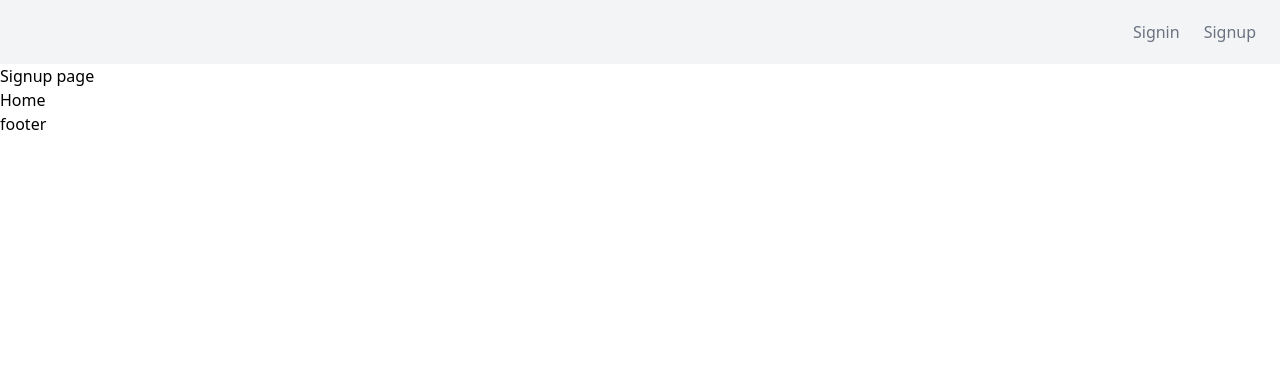
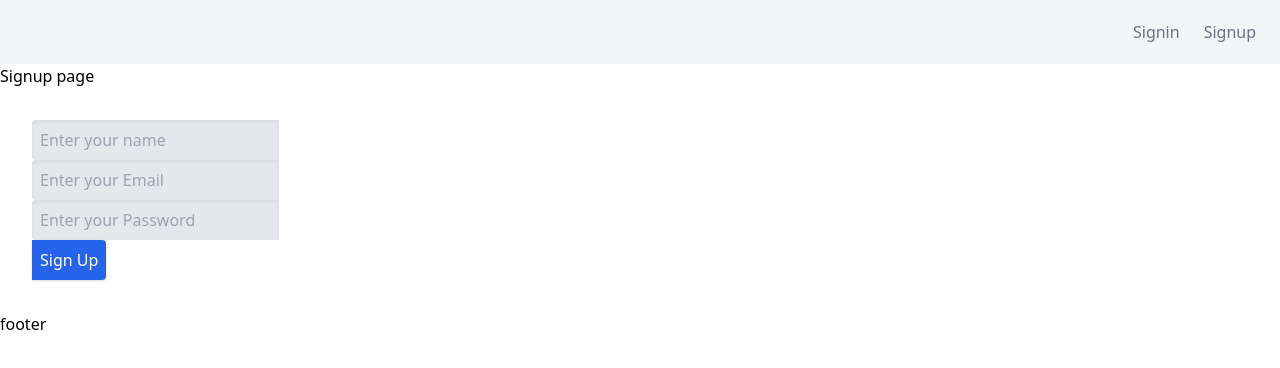
Before and after one commit to hackwebdev/SEOBlog-scratched, a Next.js app in the folder frontend/: page /signup in a window 1280 px wide. Shown: the top 368 px of the page. Built offline with nearby package versions, Linux system fonts and the light colour scheme.

Commit message:
form base structure

```diff
--- /dev/null
+++ b/frontend/components/auth/SignupComponent.js
@@ -0,0 +1,59 @@
+import React from 'react'
+
+const SignupComponent = () => {
+  const handleSubmit = (e) => {
+    e.preventDefault()
+    console.log('handle submit')
+  }
+
+  const handleChange = (e) => {
+    console.log(e.target.value)
+  }
+
+  return (
+    <div className='p-8 w-full '>
+      <form className=' w-full' onSubmit={handleSubmit}>
+        <div className='block'>
+          <input
+            onChange={handleChange}
+            type='text'
+            className='bg-gray-200 shadow-inner rounded-l p-2 flex-1'
+            id='name'
+            aria-label='email address'
+            placeholder='Enter your name'
+          />
+        </div>
+        <div className='block'>
+          <input
+            onChange={handleChange}
+            type='text'
+            className='bg-gray-200 shadow-inner rounded-l p-2 flex-1'
+            id='email'
+            aria-label='email address'
+            placeholder='Enter your Email'
+          />
+        </div>
+        <div className='block'>
+          <input
+            onChange={handleChange}
+            type='password'
+            className='bg-gray-200 shadow-inner rounded-l p-2 flex-1'
+            id='password'
+            aria-label='Type your Password'
+            placeholder='Enter your Password'
+          />
+        </div>
+        <div className='block'>
+          <button
+            className='bg-blue-600 hover:bg-blue-700 duration-300 text-white shadow p-2 rounded-r'
+            type='submit'
+          >
+            Sign Up
+          </button>
+        </div>
+      </form>
+    </div>
+  )
+}
+
+export default SignupComponent
--- a/frontend/pages/signup.js
+++ b/frontend/pages/signup.js
@@ -1,12 +1,11 @@
 import Link from 'next/link'
+import SignupComponent from '../components/auth/SignupComponent'
 
 const Signup = () => {
   return (
     <>
       <h2>Signup page</h2>
-      <Link href='/'>
-        <a>Home</a>
-      </Link>
+      <SignupComponent />
     </>
   )
 }
```
Also changed, not shown: 1 other file (tests, documents, lock files or other folders).
